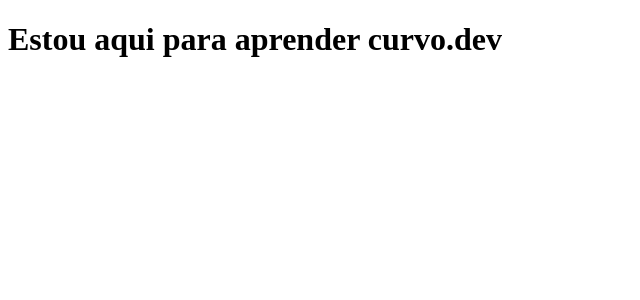
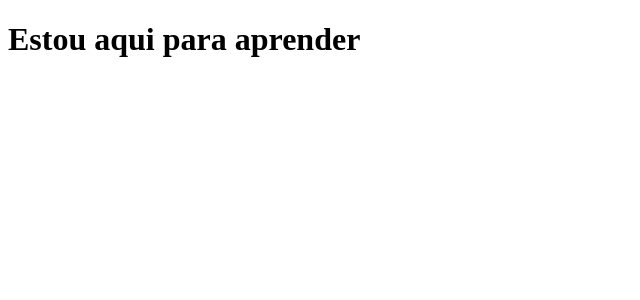
Before and after one commit to vinyyg/clone-tabnews, a Next.js app: page / in a window 1280 px wide. Shown: the top 300 px of the page, without its empty margins (0-640 px from the left). Built offline with nearby package versions, Linux system fonts and the light colour scheme.

Commit message:
nova frase

```diff
--- a/pages/index.js
+++ b/pages/index.js
@@ -1,5 +1,5 @@
 function Home () {
-    return  <h1>Estou aqui para aprender curvo.dev</h1>
+    return  <h1>Estou aqui para aprender</h1>
 }
 
 export default Home;
```
